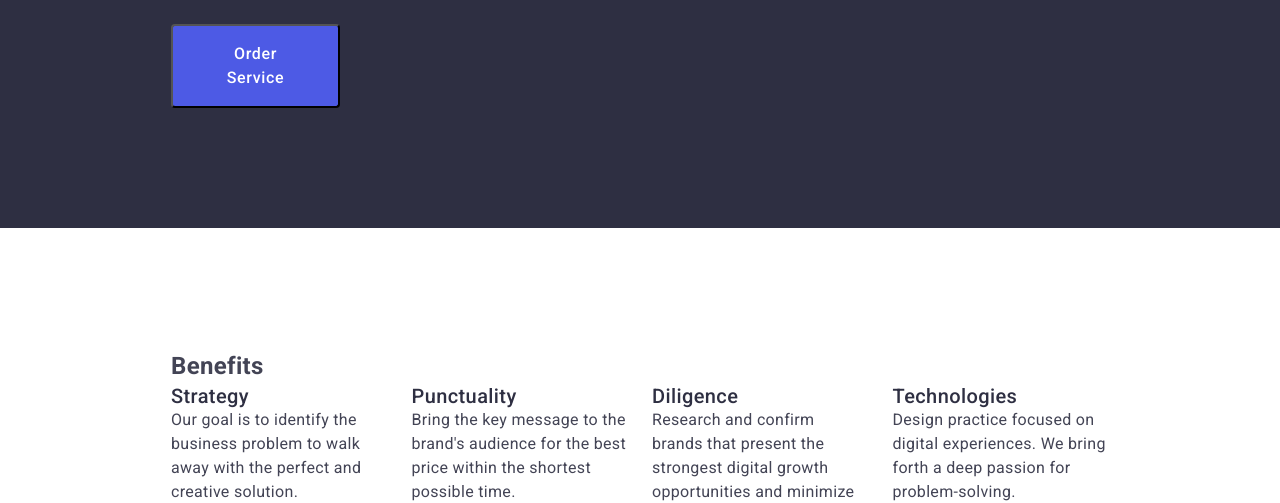
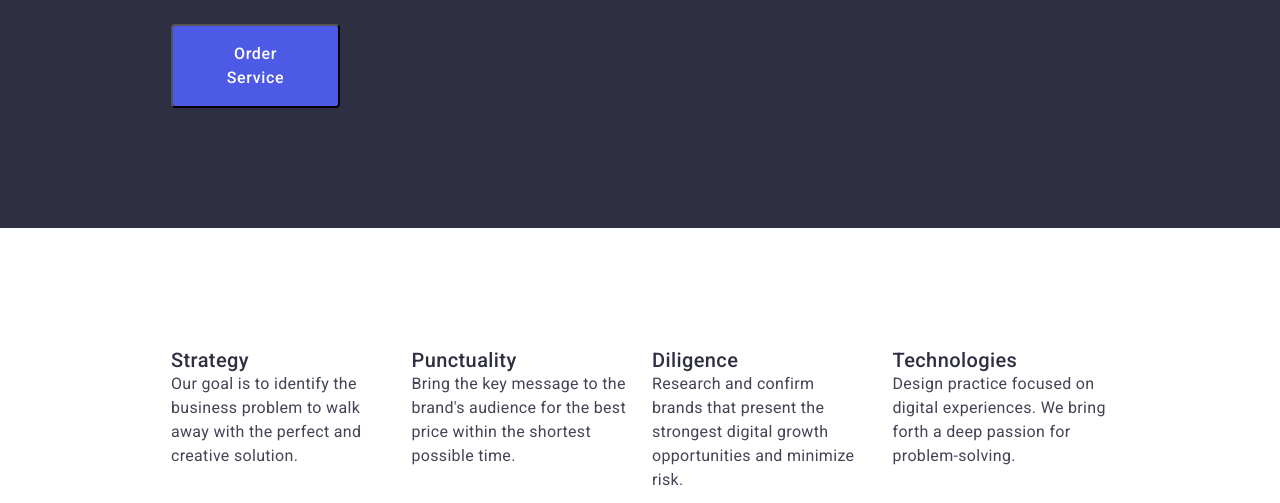
Before and after one commit to pixel22kov/goit-markup-hw-03, a plain HTML site: page index.html in a window 1280 px wide. Shown: the part 337-840 px from the top of the page. Drawn offline with nearby package versions, Linux system fonts and the light colour scheme.

Commit message:
added hidden h2

```diff
--- a/css/styles.css
+++ b/css/styles.css
@@ -30,8 +30,7 @@ ol {
 
 .container {
     max-width: 1158px;
-    padding-left: 15px;
-    padding-right: 15px;
+    padding: 0 15px;
     margin: 0 auto;
     }
 
@@ -62,6 +61,7 @@ padding-bottom: 24px;
         color: #4d5ae5;
         padding-right: 76px;
 }
+
 .header-logo-first .logo-second-part {
         color: #2e2f42;
 }
@@ -140,6 +140,19 @@ font-size: 16px;
 .button-order:hover,
 .button-order:focus {
 background-color: #404BBF;
+}
+
+.visually-hidden {
+    position: absolute;
+    width: 1px;
+    height: 1px;
+    margin: -1px;
+    border: 0;
+    padding: 0;
+    white-space: nowrap;
+    clip-path: inset(100%);
+    clip: rect(0 0 0 0);
+    overflow: hidden;
 }
 
 .benefits-list{
--- a/index.html
+++ b/index.html
@@ -61,7 +61,7 @@
 
       <section class="section benefits-section">
         <div class="container">
-          <h2 class="benefits-caption">Benefits</h2>
+          <h2 class="visually-hidden">Benefits</h2>
           <ul class="benefits-list">
             <li class="benefits-item">
               <h3 class="benefits-title">Strategy</h3>
```
